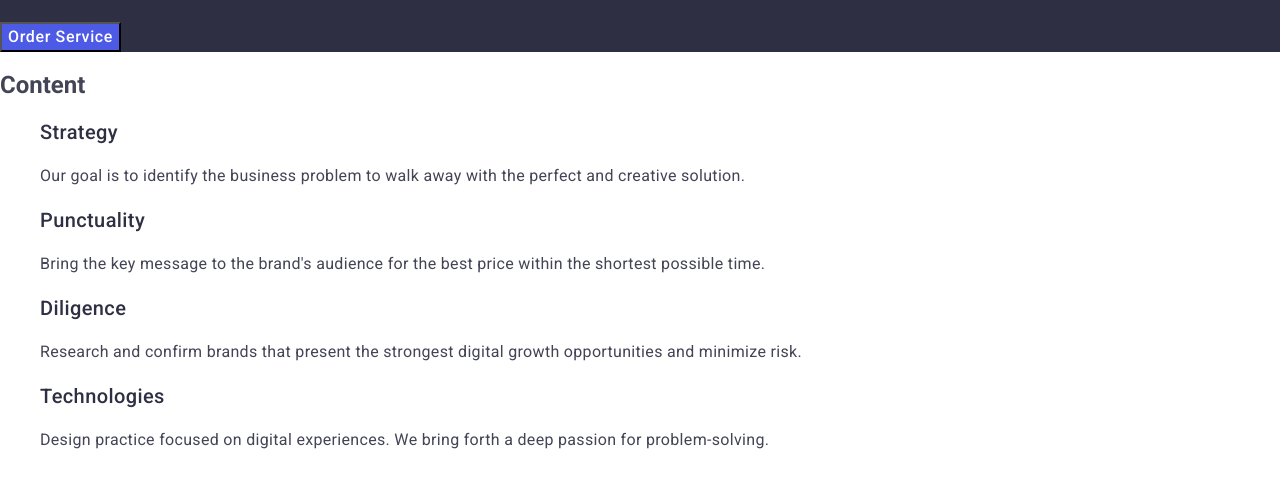
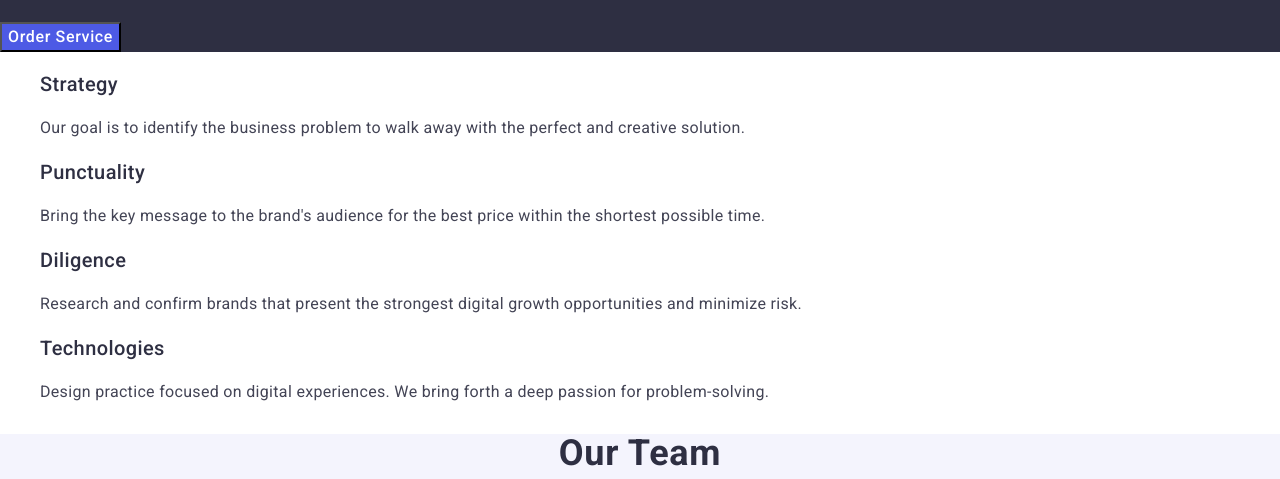
Before and after one commit to marynafeoktistova/goit-markup-hw-02, a plain HTML site: page index.html in a window 1280 px wide. Shown: the part 304-783 px from the top of the page. Drawn offline with nearby package versions, Linux system fonts and the light colour scheme.

Commit message:
added visually-hidden

```diff
--- a/css/styles.css
+++ b/css/styles.css
@@ -10,6 +10,20 @@ ul {
 
 a {
   text-decoration: none;
+}
+
+.visually-hidden {
+  position: absolute;
+  width: 1px;
+  height: 1px;
+  margin: -1px;
+  border: 0;
+  padding: 0;
+
+  white-space: nowrap;
+  clip-path: inset(100%);
+  clip: rect(0 0 0 0);
+  overflow: hidden;
 }
 
 /* ________________HEDER _________________ */
--- a/index.html
+++ b/index.html
@@ -61,7 +61,7 @@
         <button class="main-btn" type="button">Order Service</button>
       </section>
       <section class="main-features">
-        <h2>Content</h2>
+        <h2 class="visually-hidden">Content</h2>
         <ul class="main-features-subtitle">
           <li class="main-features-list">
             <h3 class="main-features-item">Strategy</h3>
```
